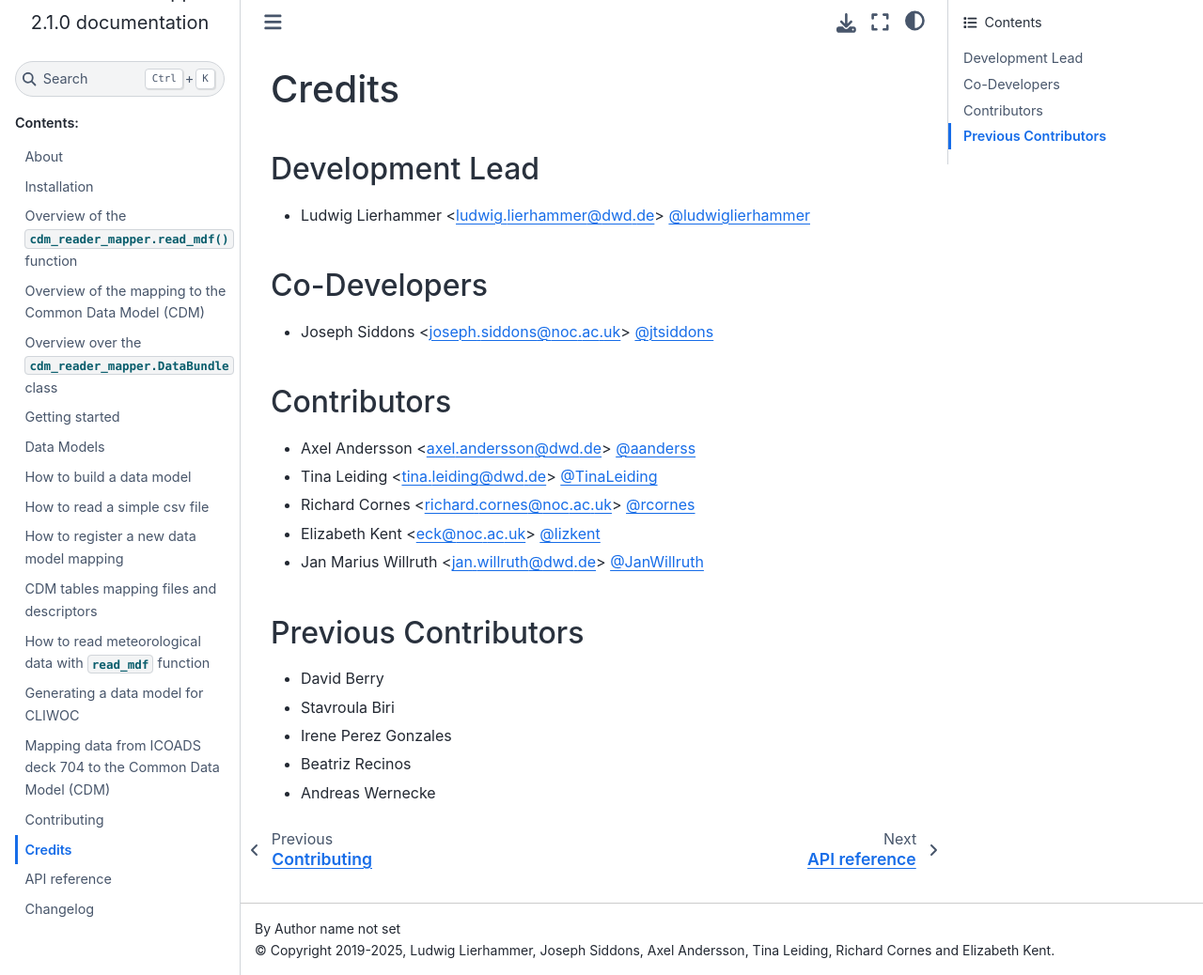
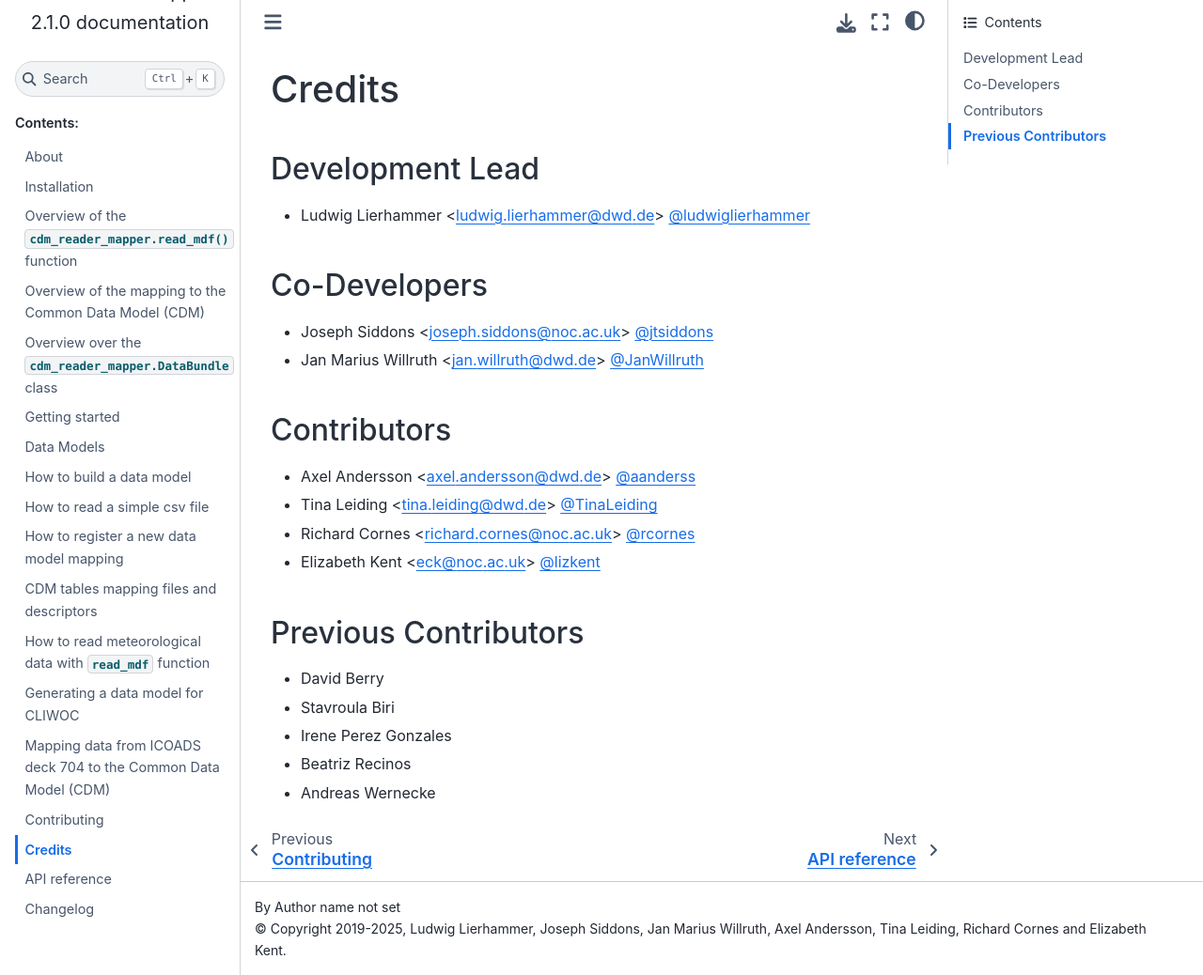
Before and after one commit to glamod/cdm_reader_mapper, a Sphinx documentation site: the page built from docs/authors.rst, in a window 1280 px wide and 1038 px high. Shown: the whole window at 94% size. Built offline with Sphinx 7.4.7 and the Sphinx Book theme 1.1.4, drawn with Linux system fonts in a browser that asks for light colours.

```diff
--- a/AUTHORS.rst
+++ b/AUTHORS.rst
@@ -13,6 +13,8 @@ Co-Developers
 
 * Joseph Siddons <joseph.siddons@noc.ac.uk> `@jtsiddons <https://github.com/jtsiddons>`_
 
+* Jan Marius Willruth <jan.willruth@dwd.de> `@JanWillruth <https://github.com/JanWillruth>`_
+
 Contributors
 ------------
 
--- a/docs/conf.py
+++ b/docs/conf.py
@@ -96,7 +96,7 @@ remove_from_toctrees = ["generated/*"]
 
 # General information about the project.
 project = "cdm_reader_mapper"
-copyright = "2019-2025, Ludwig Lierhammer, Joseph Siddons, Axel Andersson, Tina Leiding, Richard Cornes and Elizabeth Kent"
+copyright = "2019-2025, Ludwig Lierhammer, Joseph Siddons, Jan Marius Willruth, Axel Andersson, Tina Leiding, Richard Cornes and Elizabeth Kent"
 
 # The version info for the project you're documenting, acts as replacement for
 # |version| and |release|, also used in various other places throughout the
```
Also changed, not shown: other parts of AUTHORS.rst (+0 -2 lines), .pre-commit-config.yaml, .zenodo.json.
